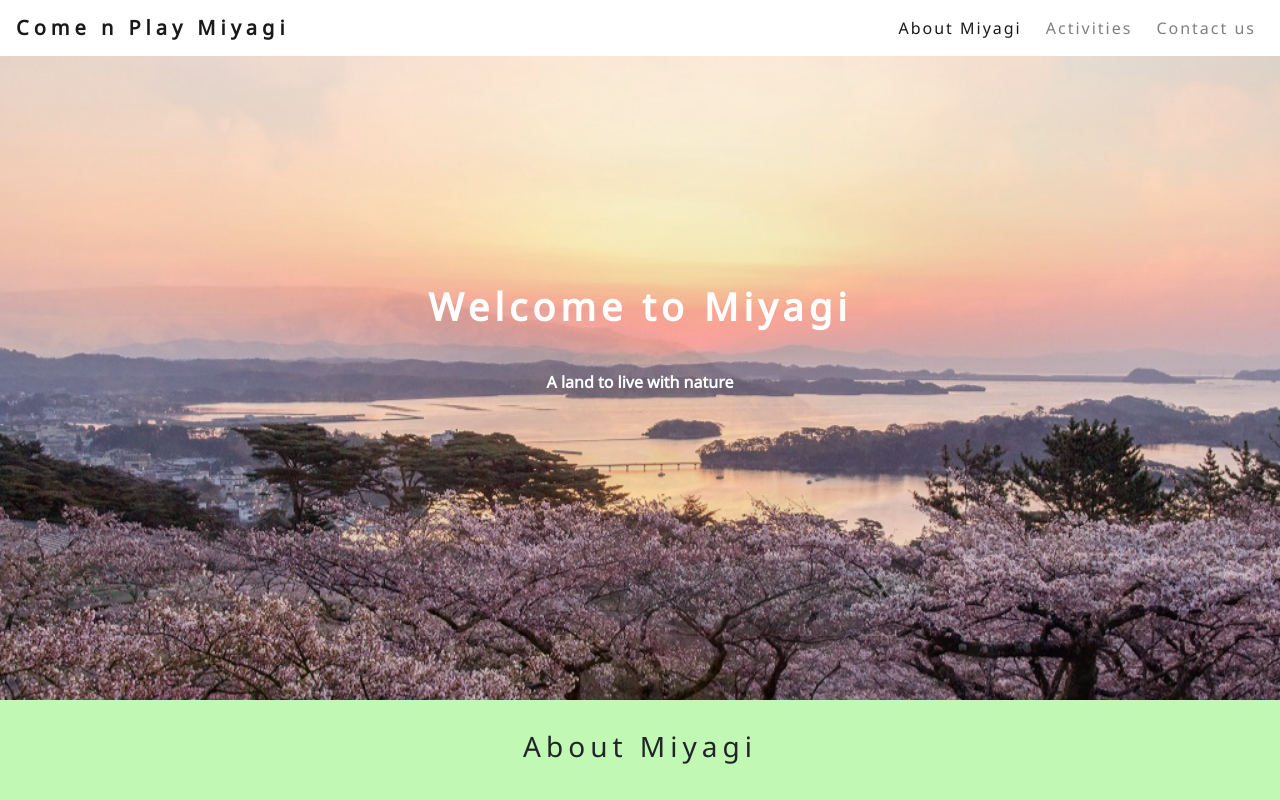
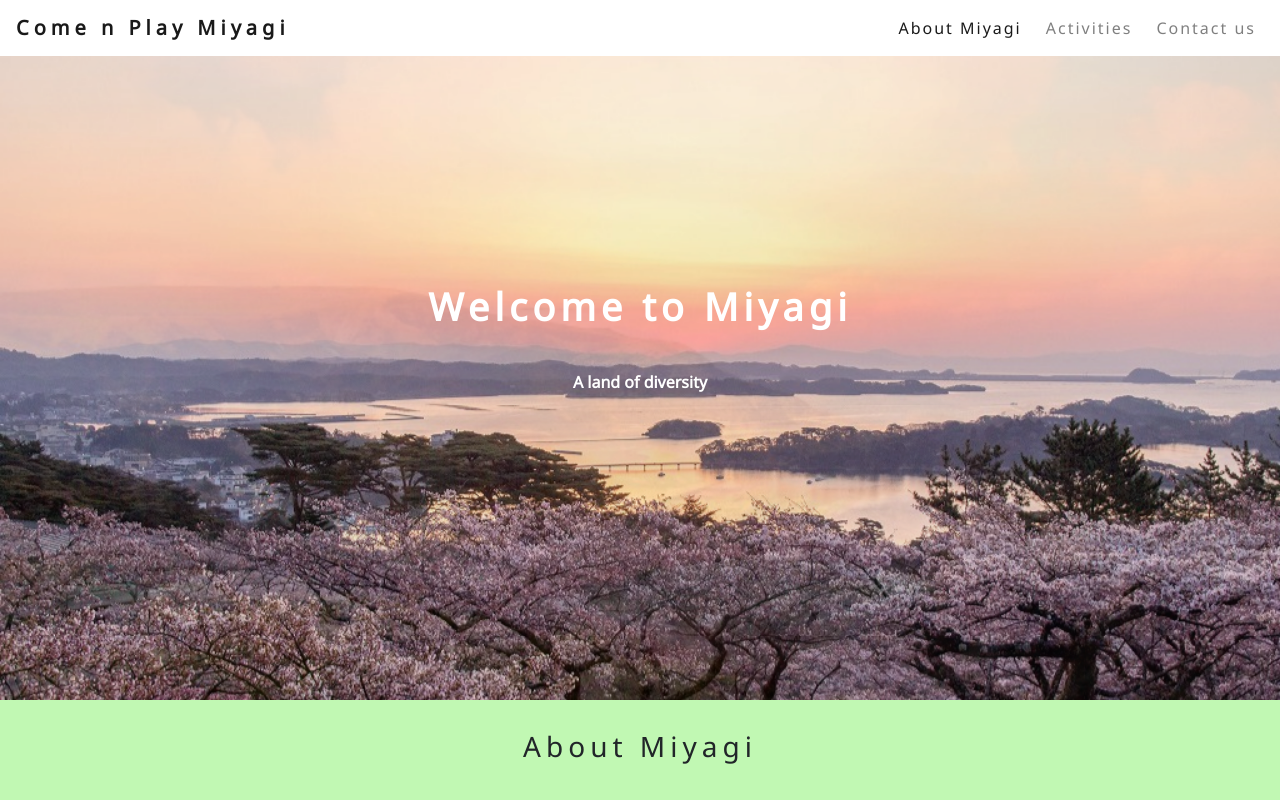
Before and after one commit to Code-Institute-Submissions/ThingsToDo_Miyagi, a plain HTML site: page index.html in a window 1280 px wide. Shown: the top 800 px of the page. Drawn offline with nearby package versions, Linux system fonts and the light colour scheme; a web font is replaced by a local one.

Commit message:
just to make sure it's commited

```diff
--- a/index.html
+++ b/index.html
@@ -56,7 +56,7 @@
 					<div class="callout jumbotron ">
 						<h2 class="jumbotron-header text-center">Welcome to Miyagi</h2>
 						<p class="lead text-center">
-							A land to live with nature
+							A land of diversity
 						</p>
 					</div>
 			<!--/.callout -->
```
